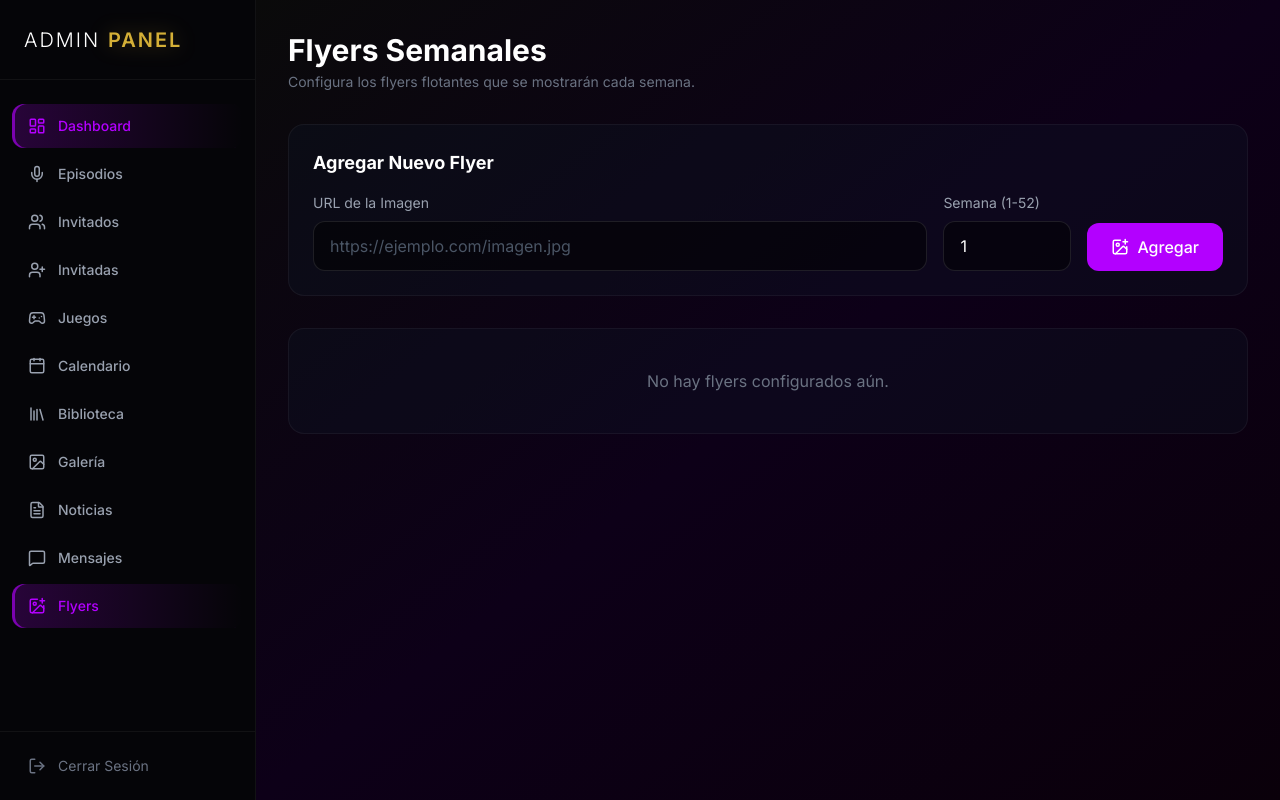
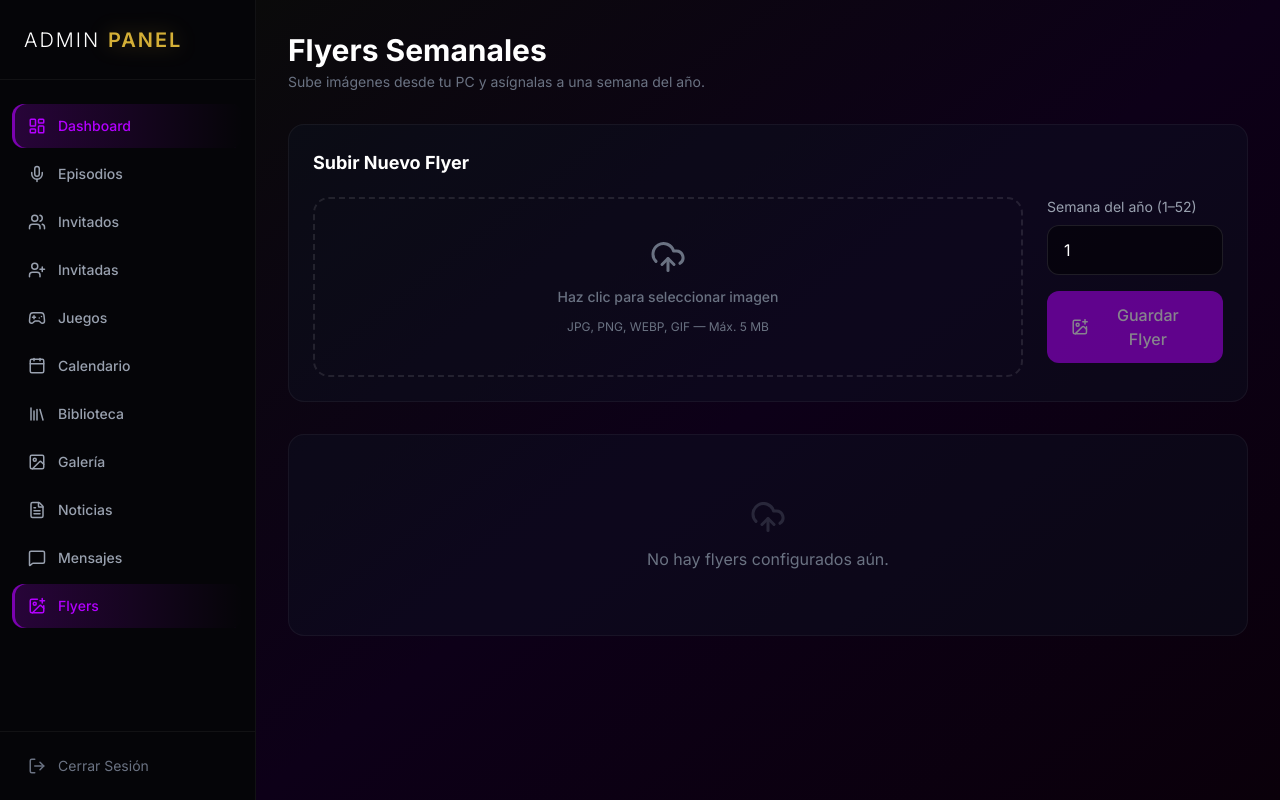
Before and after one commit to adminomnes/detras-del-espejo, a Next.js app: page /admin/flyers in a window 1280 px wide. Built offline with nearby package versions, Linux system fonts and the light colour scheme.

Commit message:
feat(flyers): upload de imagen desde PC via /api/upload

```diff
--- a/src/app/admin/flyers/page.tsx
+++ b/src/app/admin/flyers/page.tsx
@@ -1,23 +1,58 @@
 "use client";
 
-import { useState } from "react";
+import { useRef, useState } from "react";
 import { useFlyerStore } from "@/store/useFlyerStore";
-import { ImagePlus, Trash2, Power, PowerOff } from "lucide-react";
+import { ImagePlus, Trash2, Power, PowerOff, UploadCloud, X } from "lucide-react";
 
 export default function FlyersAdminPage() {
   const { flyers, addFlyer, toggleActive, deleteFlyer } = useFlyerStore();
-  const [imageUrl, setImageUrl] = useState("");
   const [week, setWeek] = useState(1);
+  const [preview, setPreview] = useState<string | null>(null);
+  const [selectedFile, setSelectedFile] = useState<File | null>(null);
+  const [uploading, setUploading] = useState(false);
+  const [error, setError] = useState<string | null>(null);
+  const fileInputRef = useRef<HTMLInputElement>(null);
 
-  const handleSubmit = (e: React.FormEvent) => {
+  // Manejar selección de archivo local — mostrar preview inmediato
+  const handleFileChange = (e: React.ChangeEvent<HTMLInputElement>) => {
+    const file = e.target.files?.[0];
+    if (!file) return;
+    setSelectedFile(file);
+    setError(null);
+    const reader = new FileReader();
+    reader.onload = () => setPreview(reader.result as string);
+    reader.readAsDataURL(file);
+  };
+
+  const handleClearFile = () => {
+    setSelectedFile(null);
+    setPreview(null);
+    setError(null);
+    if (fileInputRef.current) fileInputRef.current.value = "";
+  };
+
+  // Subir al endpoint /api/upload existente y guardar URL pública
+  const handleSubmit = async (e: React.FormEvent) => {
     e.preventDefault();
-    if (!imageUrl) return;
-    addFlyer({
-      imageUrl,
-      assignedWeek: week,
-      isActive: true,
-    });
-    setImageUrl("");
+    if (!selectedFile) {
+      setError("Selecciona una imagen primero.");
+      return;
+    }
+    setUploading(true);
+    setError(null);
+    try {
+      const formData = new FormData();
+      formData.append("file", selectedFile);
+      const res = await fetch("/api/upload", { method: "POST", body: formData });
+      const json = await res.json();
+      if (!res.ok) throw new Error(json.error ?? "Error al subir imagen");
+      addFlyer({ imageUrl: json.url, assignedWeek: week, isActive: true });
+      handleClearFile();
+    } catch (err) {
+      setError(err instanceof Error ? err.message : "Error inesperado");
+    } finally {
+      setUploading(false);
+    }
   };
 
   return (
@@ -25,55 +60,103 @@ export default function FlyersAdminPage() {
       <div className="mb-8">
         <h1 className="text-3xl font-bold text-white">Flyers Semanales</h1>
         <p className="text-sm text-gray-500 mt-1">
-          Configura los flyers flotantes que se mostrarán cada semana.
+          Sube imágenes desde tu PC y asígnalas a una semana del año.
         </p>
       </div>
 
+      {/* ── Formulario de upload ── */}
       <div className="bg-gray-900/30 border border-white/5 rounded-2xl p-6 mb-8">
-        <h2 className="text-lg font-bold text-white mb-4">Agregar Nuevo Flyer</h2>
-        <form onSubmit={handleSubmit} className="flex flex-col md:flex-row gap-4 items-end">
+        <h2 className="text-lg font-bold text-white mb-5">Subir Nuevo Flyer</h2>
+        <form onSubmit={handleSubmit}>
+          <div className="flex flex-col md:flex-row gap-6 items-start">
+
+            {/* Zona de drop / selección de archivo */}
             <div className="flex-1 w-full">
-            <label className="block text-sm text-gray-400 mb-2">URL de la Imagen</label>
+              {!preview ? (
+                <button
+                  type="button"
+                  onClick={() => fileInputRef.current?.click()}
+                  className="w-full border-2 border-dashed border-white/10 hover:border-primary/50 rounded-2xl p-10 flex flex-col items-center gap-3 text-gray-500 hover:text-white transition-all duration-300 group"
+                >
+                  <UploadCloud size={36} className="group-hover:scale-110 transition-transform" />
+                  <span className="text-sm font-medium">Haz clic para seleccionar imagen</span>
+                  <span className="text-xs">JPG, PNG, WEBP, GIF — Máx. 5 MB</span>
+                </button>
+              ) : (
+                <div className="relative rounded-2xl overflow-hidden border border-primary/30">
+                  <img src={preview} alt="Preview" className="w-full max-h-64 object-contain bg-black/40" />
+                  <button
+                    type="button"
+                    onClick={handleClearFile}
+                    className="absolute top-2 right-2 bg-black/70 hover:bg-red-500 text-white rounded-full p-1.5 transition-colors"
+                  >
+                    <X size={16} />
+                  </button>
+                  <div className="absolute bottom-0 left-0 right-0 bg-black/50 px-4 py-2 text-xs text-white truncate">
+                    {selectedFile?.name}
+                  </div>
+                </div>
+              )}
               <input
-              type="url"
-              required
-              value={imageUrl}
-              onChange={(e) => setImageUrl(e.target.value)}
-              placeholder="https://ejemplo.com/imagen.jpg"
-              className="w-full bg-black/50 border border-white/10 rounded-xl px-4 py-3 text-white placeholder-gray-600 focus:outline-none focus:border-primary transition-colors"
+                ref={fileInputRef}
+                type="file"
+                accept="image/jpeg,image/png,image/webp,image/gif,image/avif"
+                className="hidden"
+                onChange={handleFileChange}
               />
             </div>
-          <div className="w-full md:w-32">
-            <label className="block text-sm text-gray-400 mb-2">Semana (1-52)</label>
+
+            {/* Semana + botón */}
+            <div className="flex flex-col gap-4 w-full md:w-44">
+              <div>
+                <label className="block text-sm text-gray-400 mb-2">Semana del año (1–52)</label>
                 <input
                   type="number"
                   min="1"
                   max="52"
-              required
                   value={week}
                   onChange={(e) => setWeek(Number(e.target.value))}
                   className="w-full bg-black/50 border border-white/10 rounded-xl px-4 py-3 text-white focus:outline-none focus:border-primary transition-colors"
                 />
               </div>
+
+              {error && (
+                <p className="text-xs text-red-400 bg-red-400/10 rounded-lg px-3 py-2">{error}</p>
+              )}
+
               <button
                 type="submit"
-            className="w-full md:w-auto px-6 py-3 bg-primary hover:bg-primary/90 text-white font-medium rounded-xl transition-all duration-300 flex items-center justify-center gap-2"
+                disabled={uploading || !selectedFile}
+                className="w-full px-6 py-3 bg-primary hover:bg-primary/90 disabled:opacity-50 disabled:cursor-not-allowed text-white font-medium rounded-xl transition-all duration-300 flex items-center justify-center gap-2"
               >
-            <ImagePlus size={18} /> Agregar
+                {uploading ? (
+                  <>
+                    <span className="w-4 h-4 border-2 border-white/30 border-t-white rounded-full animate-spin" />
+                    Subiendo…
+                  </>
+                ) : (
+                  <>
+                    <ImagePlus size={18} /> Guardar Flyer
+                  </>
+                )}
               </button>
+            </div>
+          </div>
         </form>
       </div>
 
+      {/* ── Listado de flyers ── */}
       <div className="grid grid-cols-1 md:grid-cols-2 xl:grid-cols-4 gap-6">
         {flyers.length === 0 ? (
-          <div className="col-span-full py-10 text-center text-gray-500 bg-gray-900/30 rounded-2xl border border-white/5">
-            No hay flyers configurados aún.
+          <div className="col-span-full py-16 text-center text-gray-500 bg-gray-900/30 rounded-2xl border border-white/5">
+            <UploadCloud size={36} className="mx-auto mb-3 opacity-30" />
+            <p>No hay flyers configurados aún.</p>
           </div>
         ) : (
           flyers.map((flyer) => (
             <div
               key={flyer.id}
-              className={`relative bg-gray-900/30 border ${flyer.isActive ? "border-primary/50" : "border-white/5"} rounded-2xl overflow-hidden group transition-all`}
+              className={`relative bg-gray-900/30 border ${flyer.isActive ? "border-primary/50" : "border-white/5"} rounded-2xl overflow-hidden transition-all`}
             >
               <div className="aspect-[3/4] relative">
                 <img
@@ -83,7 +166,7 @@ export default function FlyersAdminPage() {
                 />
                 {!flyer.isActive && (
                   <div className="absolute inset-0 bg-black/60 flex items-center justify-center">
-                    <span className="text-white/50 font-medium tracking-widest uppercase">Inactivo</span>
+                    <span className="text-white/50 font-medium tracking-widest uppercase text-sm">Inactivo</span>
                   </div>
                 )}
               </div>
@@ -92,7 +175,7 @@ export default function FlyersAdminPage() {
                   <span className="text-xs text-primary font-bold tracking-wider uppercase">
                     Semana {flyer.assignedWeek}
                   </span>
-                  <p className="text-xs text-gray-500 mt-1 text-[10px]">ID: {flyer.id}</p>
+                  <p className="text-[10px] text-gray-600 mt-0.5">ID: {flyer.id}</p>
                 </div>
                 <div className="flex items-center gap-1">
                   <button
```
Lines whose indentation alone changed are shown as unchanged.
